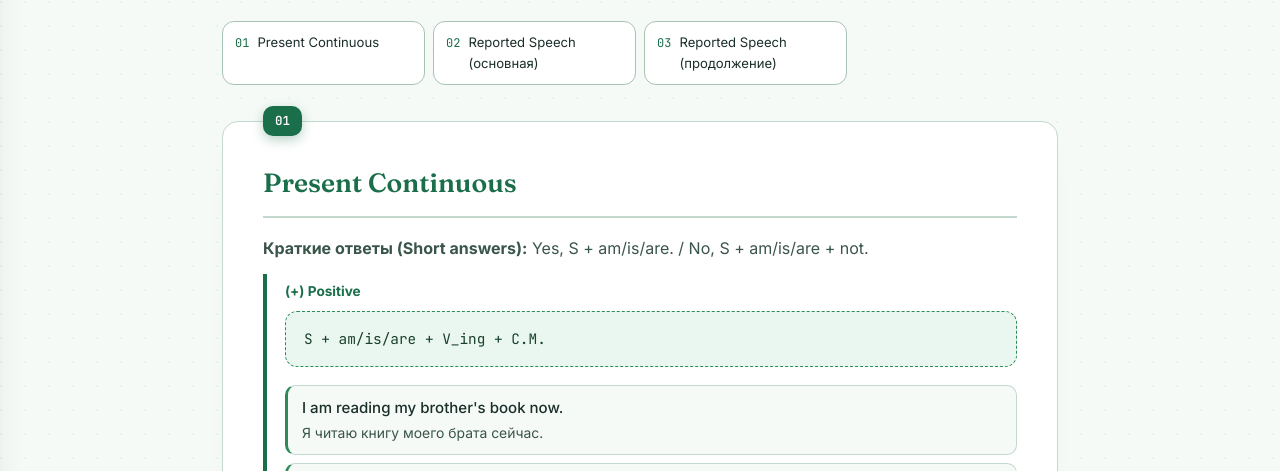
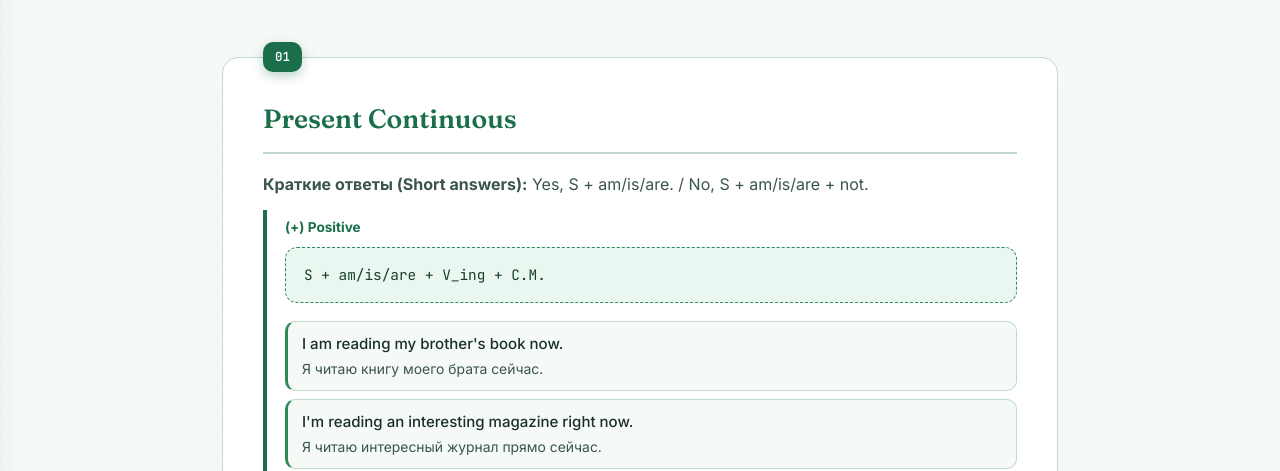
Before and after one commit to b98658110-droid/b1-themes-, a plain HTML site: page index.html in a window 1280 px wide. Shown: the part 287-758 px from the top of the page. Drawn offline with Linux system fonts and the light colour scheme.

Commit message:
Update index.html

```diff
--- a/index.html
+++ b/index.html
@@ -679,11 +679,6 @@
     <span class="hero-tag">● B1+ грамматика</span>
     <h1>Тетрадь по английской грамматике</h1>
     <p class="lead">Present Continuous, Reported Speech (косвенная речь) — все правила, формулы и примеры в одном месте.</p>
-    <div class="quick-grid">
-      <a href="#topic-1"><span class="nav-num">01</span> Present Continuous</a>
-      <a href="#topic-2"><span class="nav-num">02</span> Reported Speech (основная)</a>
-      <a href="#topic-3"><span class="nav-num">03</span> Reported Speech (продолжение)</a>
-    </div>
   </div>
 
   <main>
```
